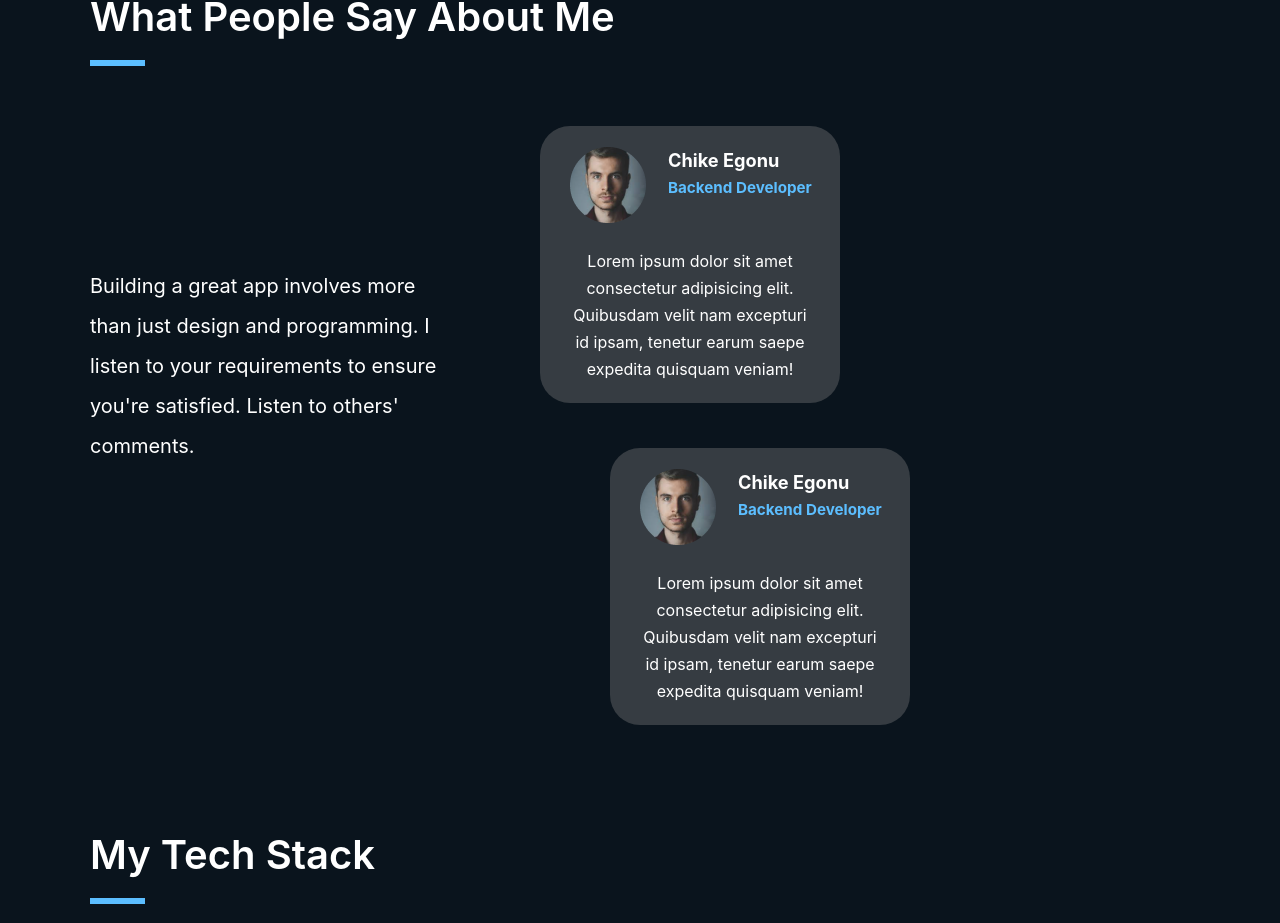
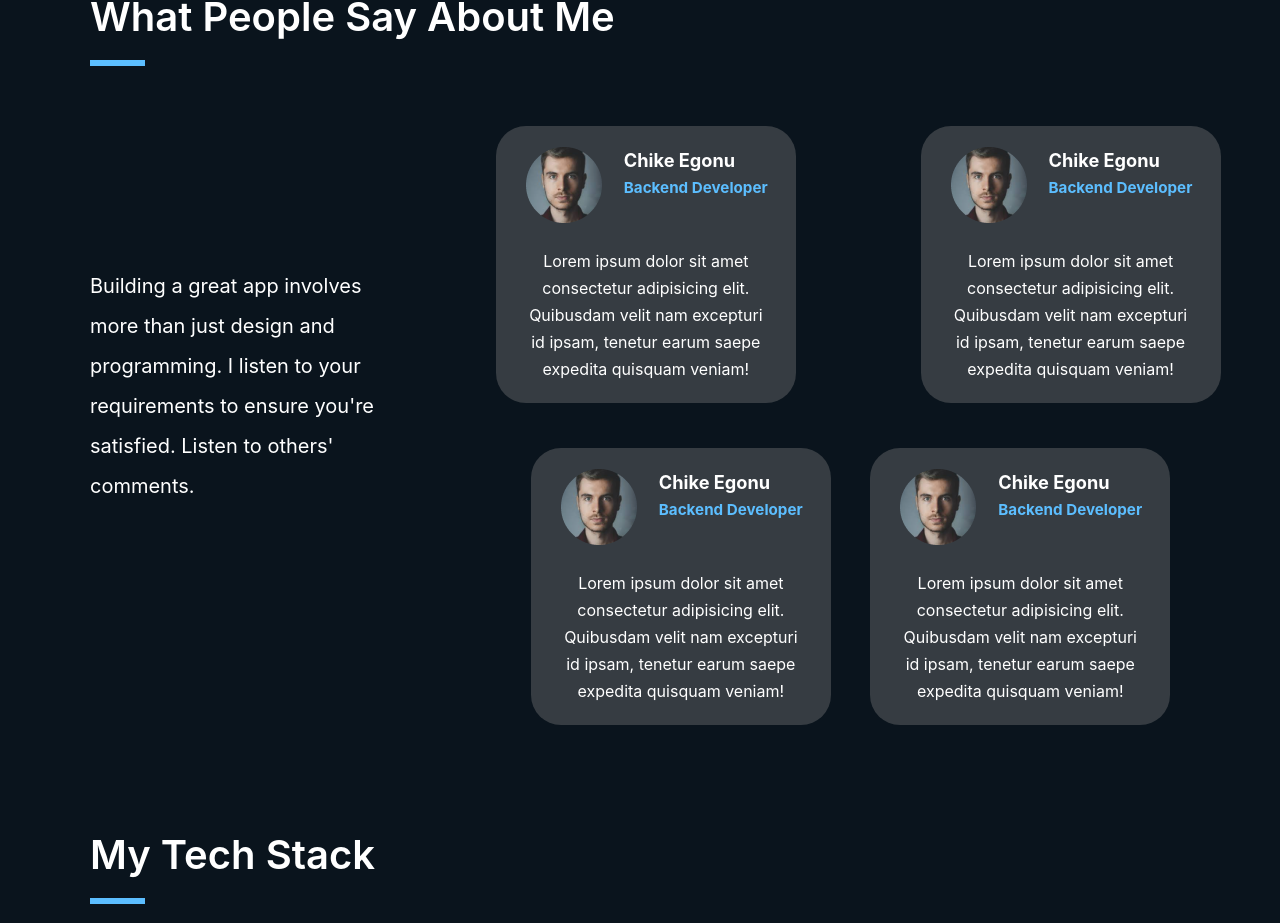
Before and after one commit to Itzadetunji/my-website, a Next.js app: page /about in a window 1280 px wide. Shown: the part 2077-3000 px from the top of the page. Built offline with nearby package versions, Linux system fonts and the light colour scheme.

Commit message:
Chore: Cleared key error in techstack and completed about.tsx page

```diff
--- a/pages/about.tsx
+++ b/pages/about.tsx
@@ -121,11 +121,17 @@ const about: NextPage = () => {
           </div>
           <div className='md:flex md:flex-col lg:flex-row lg:space-x-[100px]'>
             <p className='text-white font-[400] text-center lg:text-left leading-[34px] lg:leading-[40px] mt-[37px] lg:mt-[200px] text-[20px] lg:w-[350px]'>Building a great app involves more than just design and programming. I listen to your requirements to ensure you're satisfied. Listen to others' comments.</p>
-            <div className='grid grid-cols-1 md:grid-cols-2 lg:grid-cols-1 gap-y-[45px] mt-[60px]'>
+            <div className='grid grid-cols-1 md:grid-cols-2 lg:grid-cols-1 xl:grid-cols-2 gap-y-[45px] mt-[60px]'>
               <div className='lg:-ml-[70px]'>
                 <TestimonialCard imagePath={'testimonial1.png'} name={'Chike Egonu'} role={'Backend Developer'} description={'Lorem ipsum dolor sit amet consectetur adipisicing elit. Quibusdam velit nam excepturi id ipsam, tenetur earum saepe expedita quisquam veniam!'}/>
               </div>
               <div className='lg:ml-[70px]'>
+                <TestimonialCard imagePath={'testimonial1.png'} name={'Chike Egonu'} role={'Backend Developer'} description={'Lorem ipsum dolor sit amet consectetur adipisicing elit. Quibusdam velit nam excepturi id ipsam, tenetur earum saepe expedita quisquam veniam!'}/>
+              </div>
+              <div className=' hidden xl:block'>
+                <TestimonialCard imagePath={'testimonial1.png'} name={'Chike Egonu'} role={'Backend Developer'} description={'Lorem ipsum dolor sit amet consectetur adipisicing elit. Quibusdam velit nam excepturi id ipsam, tenetur earum saepe expedita quisquam veniam!'}/>
+              </div>
+              <div className='hidden xl:block'>
                 <TestimonialCard imagePath={'testimonial1.png'} name={'Chike Egonu'} role={'Backend Developer'} description={'Lorem ipsum dolor sit amet consectetur adipisicing elit. Quibusdam velit nam excepturi id ipsam, tenetur earum saepe expedita quisquam veniam!'}/>
               </div>
             </div>
--- a/pages/components/TechStack.tsx
+++ b/pages/components/TechStack.tsx
@@ -154,10 +154,10 @@ const TechStack: NextPage = () => {
     <>
     <div className='overflow-hidden flex flex-col space-y-3'>
       <div className='flex flex-row space-x-[47px] techStackCarousel1 relative'>
-        {TechStackContents1.map((stack) => <img src={stack.path} alt={stack.name}/>)}
+        {TechStackContents1.map((stack, index) => <img src={stack.path} alt={stack.name} key={index}/>)}
       </div>
       <div className='flex flex-row space-x-[47px] techStackCarousel2 relative'>
-        {TechStackContents2.map((stack2) => <img src={stack2.path} alt={stack2.name}/>)}
+        {TechStackContents2.map((stack2, index) => <img src={stack2.path} alt={stack2.name} key={index}/>)}
       </div>
     </div>
     </>
```
